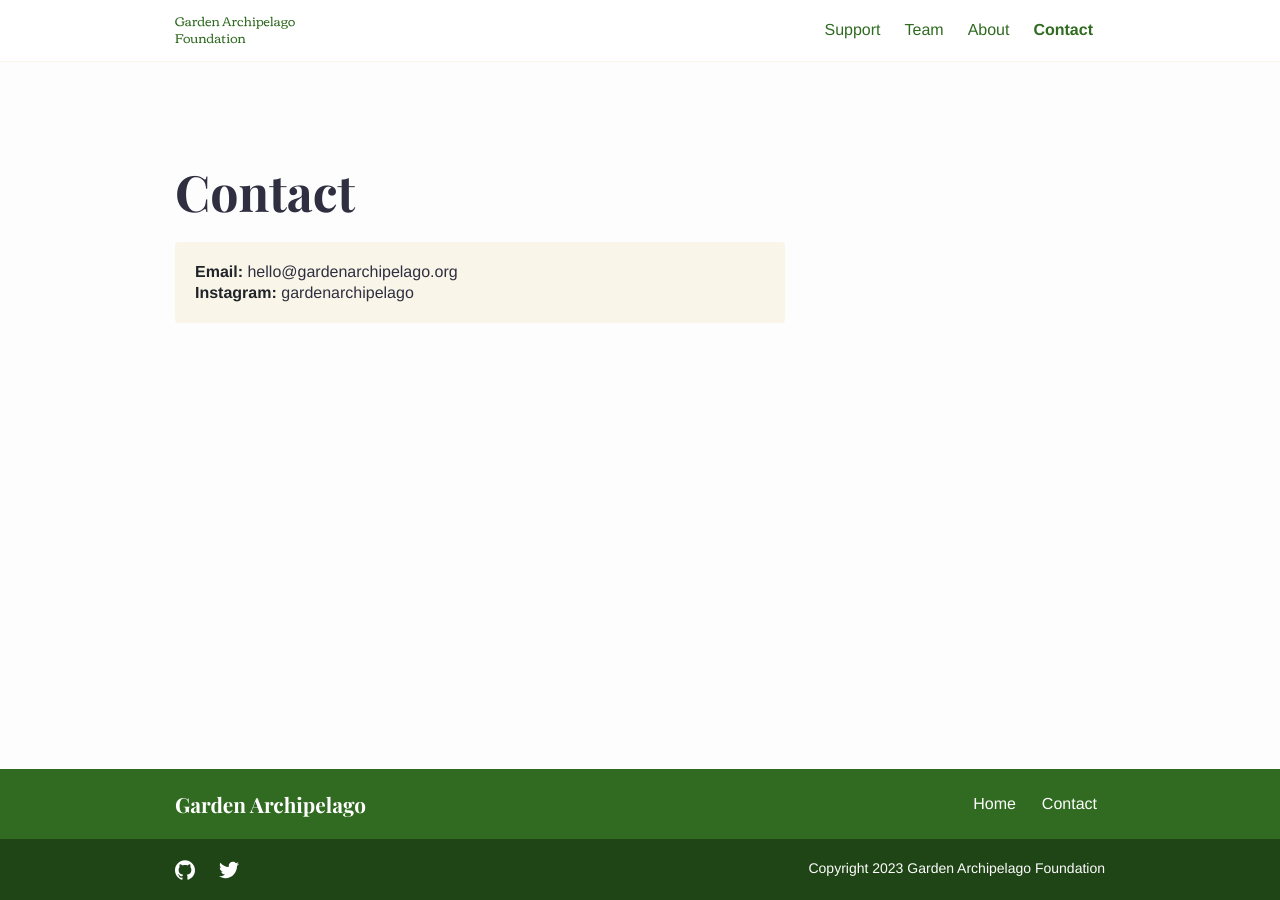
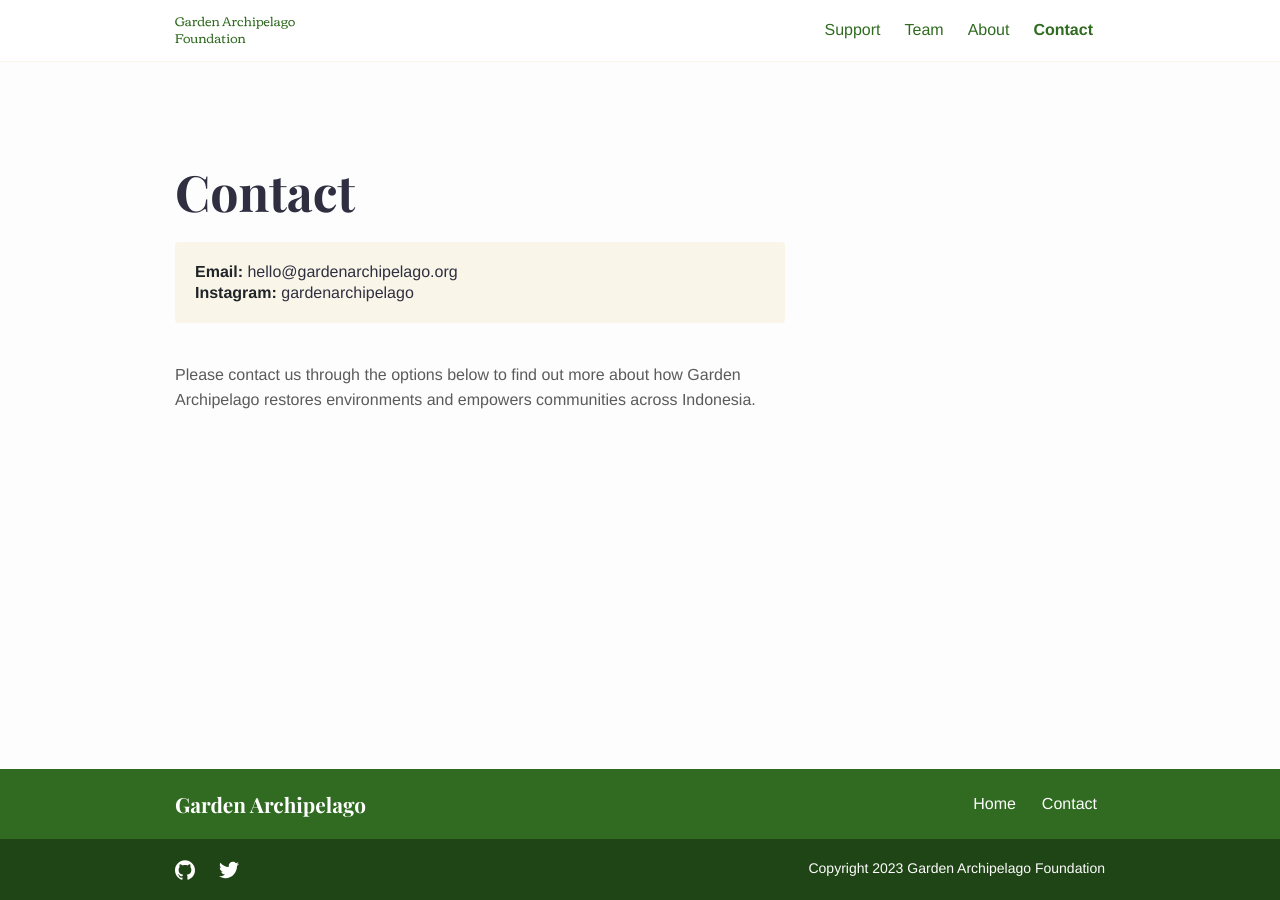
Before and after one commit to garden-archipelago/garden-archipelago.github.io, a Jekyll site: the page built from contact.md, in a window 1280 px wide. Built offline with Jekyll 4.4.1, drawn with Linux system fonts in a browser that asks for light colours.

Commit message:
Update contact.md

```diff
--- a/contact.md
+++ b/contact.md
@@ -3,3 +3,5 @@ title: Contact
 layout: contact
 description: Contact
 ---
+
+Please contact us through the options below to find out more about how Garden Archipelago restores environments and empowers communities across Indonesia.
```
